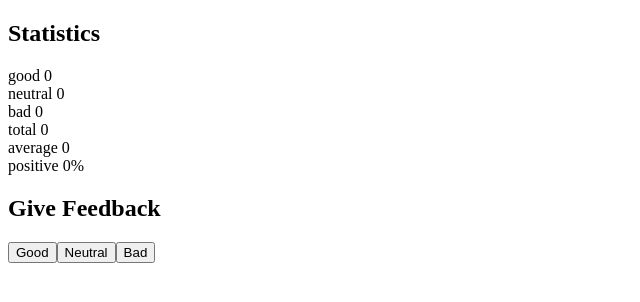
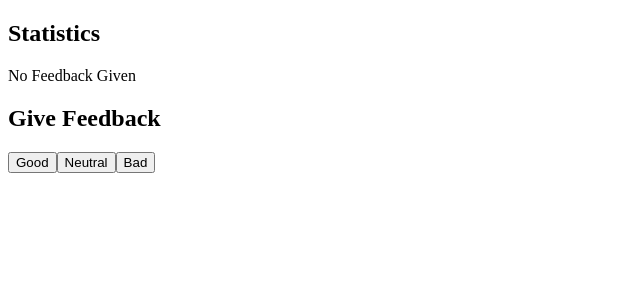
Before and after one commit to DKRapArtist/02-part1, a React (Vite) app: page / in a window 1280 px wide. Shown: the top 302 px of the page, without its empty margins (0-640 px from the left). Built offline with nearby package versions, Linux system fonts and the light colour scheme.

Commit message:
completed unicafe step 4

```diff
--- a/src/App.jsx
+++ b/src/App.jsx
@@ -7,12 +7,18 @@ const Statistics = (props) => {
   return (
     <div>
       <h2>Statistics</h2>
+      {total ? (
+        <>
           <Counter name="good" count={props.good} />
           <Counter name="neutral" count={props.neutral} />
           <Counter name="bad" count={props.bad} />
           <Counter name="total" count={total} />
           <Counter name="average" count={average ? average : 0} />
           <Counter name="positive" count={(positive ? positive : 0) + "%"} />
+        </>
+      ) : (
+        <p>No Feedback Given</p>
+      )}
     </div>
   );
 };
```
Lines whose indentation alone changed are shown as unchanged.
